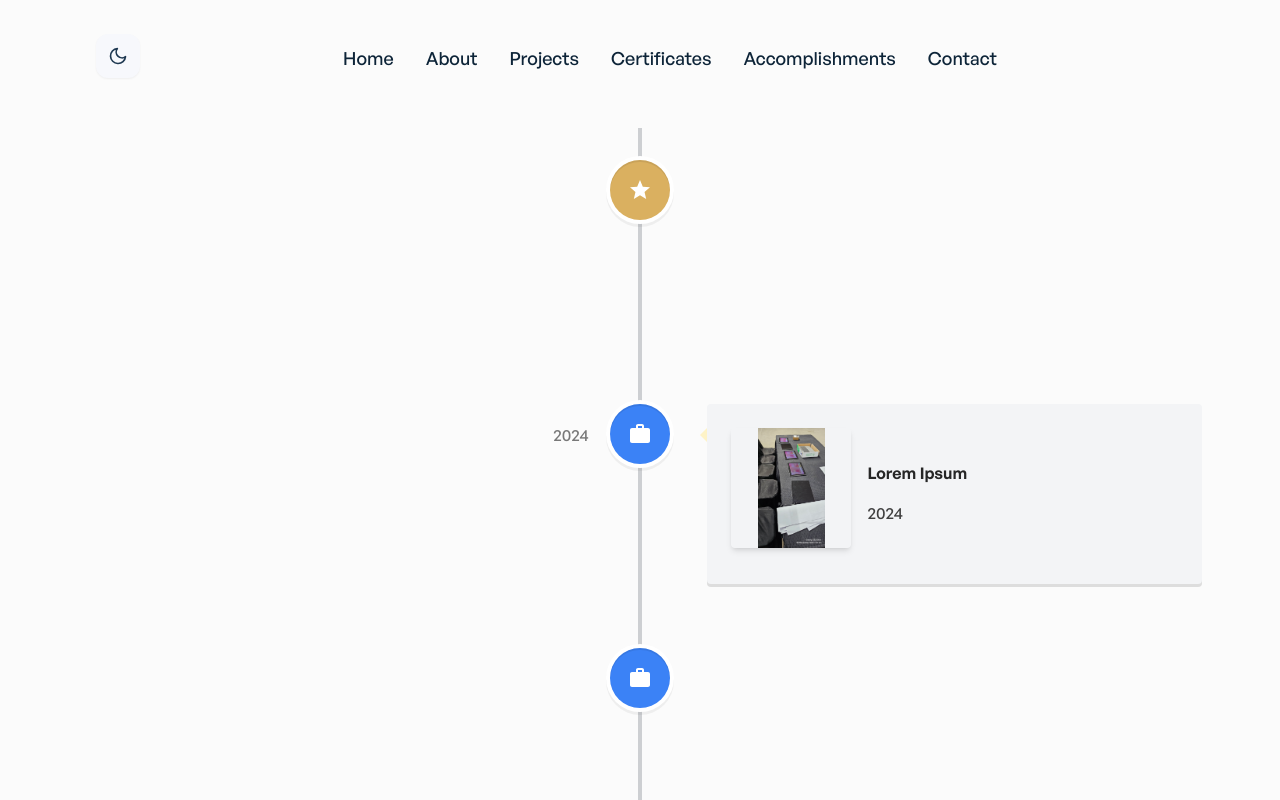
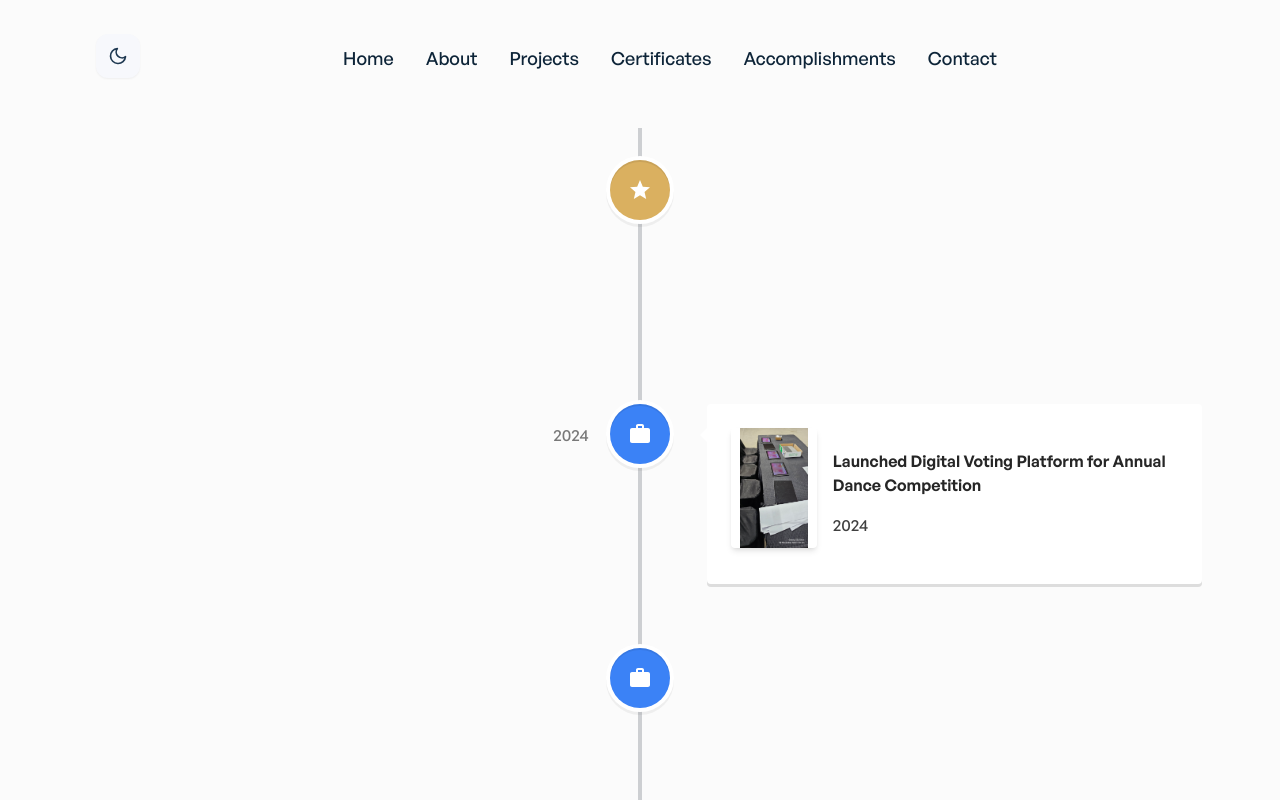
Before and after one commit to JPhlpL/nextjs-portfolio, a Next.js app: page /accomplishments in a window 1280 px wide. Shown: the top 800 px of the page. Built offline with nearby package versions, Linux system fonts and the light colour scheme.

Commit message:
for better wordings and position of year

```diff
--- a/data/accomplishmentsData.js
+++ b/data/accomplishmentsData.js
@@ -5,201 +5,123 @@ import { GrRobot } from "react-icons/gr";
 const accomplishmentsData = [
   {
     date: "2024",
-    cardTitle: "Lorem Ipsum",
+    cardTitle: "Celebrating 5-Year Milestone at Denso Philippines",
     image: "/images/accomplishments/accomplishment15.jpg",
-    cardDetailedText: "Lorem Ipsum",
+    cardDetailedText: "Recognized for dedication and consistent contributions over five impactful years at Denso Philippines Corporation.",
     icon: MdStar,
-    iconStyle: { background: "#DAB060", color: "#fff" }, // Tailwind pink-500
-    contentStyle: {
-      background: "#f3f4f6", // Tailwind gray-100
-      color: "#1f2937", // Tailwind gray-800
-    },
-    contentArrowStyle: { borderRight: "7px solid #fef3c7" },
+    iconStyle: { background: "#DAB060", color: "#fff" },
   },
   {
     date: "2024",
-    cardTitle: "Lorem Ipsum",
+    cardTitle: "Launched Digital Voting Platform for Annual Dance Competition",
     image: "/images/accomplishments/accomplishment14.jpg",
-    cardDetailedText: "Lorem Ipsum",
+    cardDetailedText: "Successfully deployed a user-friendly digital voting system for Denso Philippine's Year End Party, enhancing audience participation.",
     icon: MdWork,
-    iconStyle: { background: "rgb(59, 130, 246)", color: "#fff" }, // Tailwind pink-500
-    contentStyle: {
-      background: "#f3f4f6", // Tailwind gray-100
-      color: "#1f2937", // Tailwind gray-800
-    },
-    contentArrowStyle: { borderRight: "7px solid #fef3c7" },
+    iconStyle: { background: "rgb(59, 130, 246)", color: "#fff" },
   },
   {
     date: "2024",
-    cardTitle: "Lorem Ipsum",
+    cardTitle: "Implemented RFID Attendance Solution for Major Corporate Event",
     image: "/images/accomplishments/accomplishment13.jpg",
-    cardDetailedText: "Lorem Ipsum",
+    cardDetailedText: "Deployed an efficient RFID-based attendance tracking system, streamlining check-in processes at Denso Philippine's annual event.",
     icon: MdWork,
-    iconStyle: { background: "rgb(59, 130, 246)", color: "#fff" }, // Tailwind pink-500
-    contentStyle: {
-      background: "#f3f4f6", // Tailwind gray-100
-      color: "#1f2937", // Tailwind gray-800
-    },
-    contentArrowStyle: { borderRight: "7px solid #fef3c7" },
+    iconStyle: { background: "rgb(59, 130, 246)", color: "#fff" },
+  },
+  {
+    date: "2024",
+    cardTitle: "Showcased AutoDoser Innovation to DENSO Thailand President",
+    image: "/images/accomplishments/accomplishment12.jpg",
+    cardDetailedText: "Presented our groundbreaking AutoDoser project during an exclusive visit from the President of DENSO Thailand.",
+    icon: GrRobot,
+    iconStyle: { background: "#D5F199", color: "#fff" },
+  },
+  {
+    date: "2024",
+    cardTitle: "AutoDoser System Successfully Deployed at Turbulent Smart Farm",
+    image: "/images/accomplishments/accomplishment11.jpg",
+    cardDetailedText: "Enabled precise nutrient management at Turbulent Smart Greenhouse, significantly improving crop yields.",
+    icon: GrRobot,
+    iconStyle: { background: "#D5F199", color: "#fff" },
+  },
+  {
+    date: "2024",
+    cardTitle: "Embarked on a New Chapter with Taja AI",
+    image: "/images/accomplishments/accomplishment10.jpg",
+    cardDetailedText: "Marked the beginning of my professional journey at Taja AI, focusing on innovative AI-driven projects.",
+    icon: MdWork,
+    iconStyle: { background: "rgb(59, 130, 246)", color: "#fff" },
+  },
+  {
+    date: "2024",
+    cardTitle: "Department of Agriculture Secretary Explores Our Smart Farming Tech",
+    image: "/images/accomplishments/accomplishment9.jpg",
+    cardDetailedText: "Secretary Tiu Laurel visited and expressed interest in our automated agricultural technologies and innovations.",
+    icon: GrRobot,
+    iconStyle: { background: "#D5F199", color: "#fff" },
+  },
+  {
+    date: "2024",
+    cardTitle: "Japanese Embassy Delegation Reviews Smart Agriculture Innovations",
+    image: "/images/accomplishments/accomplishment8.jpg",
+    cardDetailedText: "Hosted representatives from the Japanese Embassy, showcasing the AutoDoser and its potential for sustainable farming.",
+    icon: GrRobot,
+    iconStyle: { background: "#D5F199", color: "#fff" },
+  },
+  {
+    date: "2024",
+    cardTitle: "Dockerized RFID Attendance System for Simplified Deployment",
+    image: "/images/accomplishments/accomplishment7.jpg",
+    cardDetailedText: "Implemented containerized solutions for easy scalability and maintenance of RFID attendance infrastructure.",
+    icon: MdWork,
+    iconStyle: { background: "rgb(59, 130, 246)", color: "#fff" },
+  },
+  {
+    date: "2023",
+    cardTitle: "Integrated RFID and Voting Systems for Cooperative Events",
+    image: "/images/accomplishments/accomplishment6.jpg",
+    cardDetailedText: "Streamlined event management by combining RFID-based attendance and digital voting solutions.",
+    icon: MdWork,
+    iconStyle: { background: "rgb(59, 130, 246)", color: "#fff" },
+  },
+  {
+    date: "2023",
+    cardTitle: "Promoted to Senior-Level Role at Denso Philippines",
+    image: "/images/accomplishments/accomplishment5.jpg",
+    cardDetailedText: "Earned promotion in recognition of leadership, technical excellence, and project success.",
+    icon: MdStar,
+    iconStyle: { background: "#DAB060", color: "#fff" },
   },
   {
     date: "2022",
-    cardTitle: "Lorem Ipsum",
-    image: "/images/accomplishments/accomplishment12.jpg",
-    cardDetailedText: "Lorem Ipsum",
-    icon: GrRobot,
-    iconStyle: { background: "#D5F199", color: "#fff" }, // Tailwind pink-500
-    contentStyle: {
-      background: "#f3f4f6", // Tailwind gray-100
-      color: "#1f2937", // Tailwind gray-800
-    },
-    contentArrowStyle: { borderRight: "7px solid #fef3c7" },
+    cardTitle: "Online Judging System Revolutionizes Dance Contest",
+    image: "/images/accomplishments/accomplishment4.jpg",
+    cardDetailedText: "Digitally transformed judging processes, enhancing fairness and efficiency at company events.",
+    icon: MdWork,
+    iconStyle: { background: "rgb(59, 130, 246)", color: "#fff" },
   },
   {
     date: "2022",
-    cardTitle: "Lorem Ipsum",
-    image: "/images/accomplishments/accomplishment11.jpg",
-    cardDetailedText: "Lorem Ipsum",
-    icon: GrRobot,
-    iconStyle: { background: "#D5F199", color: "#fff" },  // Tailwind pink-500
-    contentStyle: {
-      background: "#f3f4f6", // Tailwind gray-100
-      color: "#1f2937", // Tailwind gray-800
-    },
-    contentArrowStyle: { borderRight: "7px solid #fef3c7" },
-  },
-  {
-    date: "2022",
-    cardTitle: "Lorem Ipsum",
-    image: "/images/accomplishments/accomplishment10.jpg",
-    cardDetailedText: "Lorem Ipsum",
+    cardTitle: "QR-Code Based Attendance Makes Event Check-in Effortless",
+    image: "/images/accomplishments/accomplishment3.jpg",
+    cardDetailedText: "Introduced seamless, contactless check-ins at large events through QR-code technology.",
     icon: MdWork,
-    iconStyle: { background: "rgb(59, 130, 246)", color: "#fff" }, // Tailwind pink-500
-    contentStyle: {
-      background: "#f3f4f6", // Tailwind gray-100
-      color: "#1f2937", // Tailwind gray-800
-    },
-    contentArrowStyle: { borderRight: "7px solid #fef3c7" },
-  },
-  {
-    date: "2022",
-    cardTitle: "Lorem Ipsum",
-    image: "/images/accomplishments/accomplishment9.jpg",
-    cardDetailedText: "Lorem Ipsum",
-    icon: GrRobot,
-    iconStyle: { background: "#D5F199", color: "#fff" },
-    contentStyle: {
-      background: "#f3f4f6", // Tailwind gray-100
-      color: "#1f2937", // Tailwind gray-800
-    },
-    contentArrowStyle: { borderRight: "7px solid #fef3c7" },
-  },
-  {
-    date: "2022",
-    cardTitle: "Lorem Ipsum",
-    image: "/images/accomplishments/accomplishment8.jpg",
-    cardDetailedText: "Lorem Ipsum",
-    icon: GrRobot,
-    iconStyle: { background: "#D5F199", color: "#fff" },
-    contentStyle: {
-      background: "#f3f4f6", // Tailwind gray-100
-      color: "#1f2937", // Tailwind gray-800
-    },
-    contentArrowStyle: { borderRight: "7px solid #fef3c7" },
-  },
-  {
-    date: "2022",
-    cardTitle: "Lorem Ipsum",
-    image: "/images/accomplishments/accomplishment7.jpg",
-    cardDetailedText: "Lorem Ipsum",
-    icon: MdWork,
-    iconStyle: { background: "rgb(59, 130, 246)", color: "#fff" }, // Tailwind pink-500
-    contentStyle: {
-      background: "#f3f4f6", // Tailwind gray-100
-      color: "#1f2937", // Tailwind gray-800
-    },
-    contentArrowStyle: { borderRight: "7px solid #fef3c7" },
-  },
-  {
-    date: "2022",
-    cardTitle: "Lorem Ipsum",
-    image: "/images/accomplishments/accomplishment6.jpg",
-    cardDetailedText: "Lorem Ipsum",
-    icon: MdWork,
-    iconStyle: { background: "rgb(59, 130, 246)", color: "#fff" }, // Tailwind pink-500
-    contentStyle: {
-      background: "#f3f4f6", // Tailwind gray-100
-      color: "#1f2937", // Tailwind gray-800
-    },
-    contentArrowStyle: { borderRight: "7px solid #fef3c7" },
-  },
-  {
-    date: "2022",
-    cardTitle: "Lorem Ipsum",
-    image: "/images/accomplishments/accomplishment5.jpg",
-    cardDetailedText: "Lorem Ipsum",
-    icon: MdStar,
-    iconStyle: { background: "#DAB060", color: "#fff" }, // Tailwind pink-500
-    contentStyle: {
-      background: "#f3f4f6", // Tailwind gray-100
-      color: "#1f2937", // Tailwind gray-800
-    },
-    contentArrowStyle: { borderRight: "7px solid #fef3c7" },
-  },
-  {
-    date: "2022",
-    cardTitle: "Lorem Ipsum",
-    image: "/images/accomplishments/accomplishment4.jpg",
-    cardDetailedText: "Lorem Ipsum",
-    icon: MdWork,
-    iconStyle: { background: "rgb(59, 130, 246)", color: "#fff" }, // Tailwind pink-500
-    contentStyle: {
-      background: "#f3f4f6", // Tailwind gray-100
-      color: "#1f2937", // Tailwind gray-800
-    },
-    contentArrowStyle: { borderRight: "7px solid #fef3c7" },
-  },
-  {
-    date: "2022",
-    cardTitle: "Lorem Ipsum",
-    image: "/images/accomplishments/accomplishment3.jpg",
-    cardDetailedText: "Lorem Ipsum",
-    icon: MdWork,
-    iconStyle: { background: "rgb(59, 130, 246)", color: "#fff" }, // Tailwind pink-500
-    contentStyle: {
-      background: "#f3f4f6", // Tailwind gray-100
-      color: "#1f2937", // Tailwind gray-800
-    },
-    contentArrowStyle: { borderRight: "7px solid #fef3c7" },
+    iconStyle: { background: "rgb(59, 130, 246)", color: "#fff" },
   },
   {
     date: "2019",
-    cardTitle:
-      "Internet-of-Things: Monitoring and Controlling Electrical Appliances",
+    cardTitle: "Successfully Defended IoT-Based Thesis Project",
     image: "/images/accomplishments/accomplishment2.jpg",
-    cardDetailedText:
-      "Our final capstone project that promotes an efficient and remote way of managing electrical appliances.",
+    cardDetailedText: "Developed and presented a robust IoT solution for remote appliance management, achieving high academic praise.",
     icon: MdSchool,
-    iconStyle: { background: "rgb(236, 72, 153)", color: "#fff" }, // Tailwind blue-500
-    contentStyle: {
-      background: "#f3f4f6", // Tailwind gray-100
-      color: "#1f2937", // Tailwind gray-800
-    },
-    contentArrowStyle: { borderRight: "7px solid #f3f4f6" },
+    iconStyle: { background: "rgb(236, 72, 153)", color: "#fff" },
   },
   {
     date: "2018",
-    cardTitle: "Safety Driving Quiz Game App",
+    cardTitle: "Safety Driving App Thesis Triumph",
     image: "/images/accomplishments/accomplishment1.jpg",
-    cardDetailedText:
-      "Our capstone project in Software Engineering Subject that I solely developed using Unity Engine C# with some Blender Assets.",
+    cardDetailedText: "Solo-developed an interactive safety driving quiz game using Unity and Blender, recognized for innovation and impact.",
     icon: MdSchool,
-    iconStyle: { background: "rgb(236, 72, 153)", color: "#fff" }, // Tailwind pink-500
-    contentStyle: {
-      background: "#f3f4f6", // Tailwind gray-100
-      color: "#1f2937", // Tailwind gray-800
-    },
-    contentArrowStyle: { borderRight: "7px solid #fef3c7" },
+    iconStyle: { background: "rgb(236, 72, 153)", color: "#fff" },
   },
 ];
 
--- a/pages/accomplishments.jsx
+++ b/pages/accomplishments.jsx
@@ -82,6 +82,11 @@ const Accomplishments = () => {
             </button>
             <h2 className="text-2xl font-bold mb-4 text-gray-800 dark:text-gray-100">
               {selectedEvent.title}
+              </h2>
+              <h2 className="text-2xl font-bold mb-4 text-gray-800 dark:text-gray-100">
+              ({selectedEvent.date && (
+              selectedEvent.date
+            )})
             </h2>
             <p className="mb-4 text-gray-700 dark:text-gray-300">
               {selectedEvent.description}
@@ -91,9 +96,7 @@ const Accomplishments = () => {
               alt={selectedEvent.title}
               className="w-full h-64 object-contain rounded mb-2"
             />
-            {selectedEvent.date && (
-              <p className="mt-2 text-sm text-gray-500">{selectedEvent.date}</p>
-            )}
+
           </div>
         </div>
       )}
```
